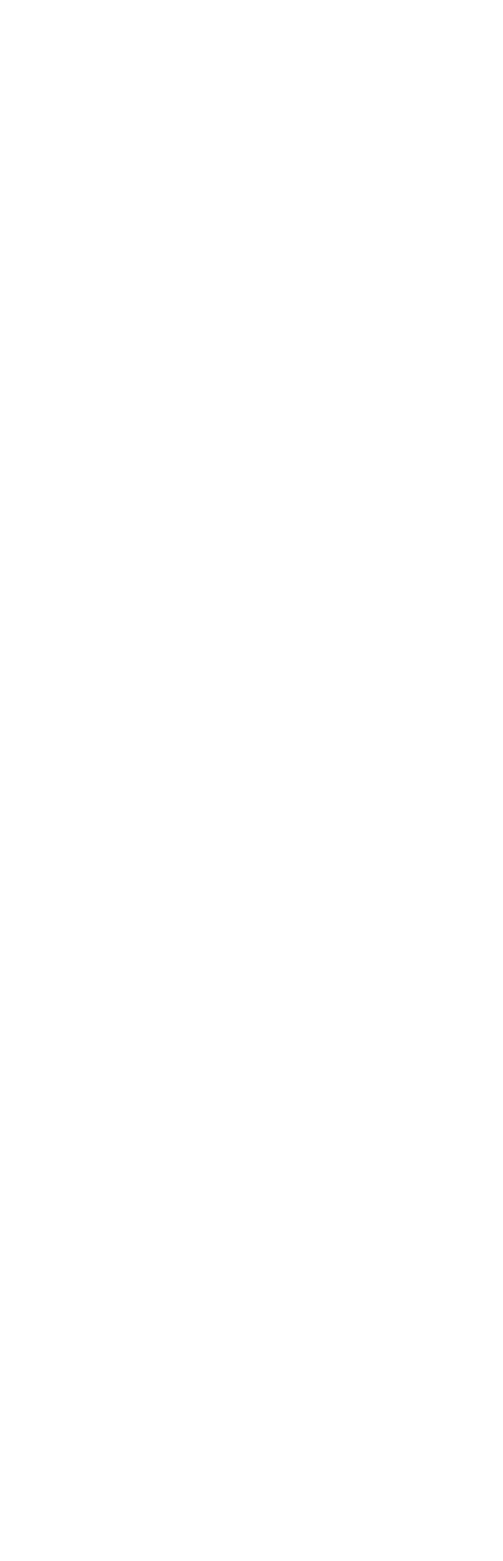
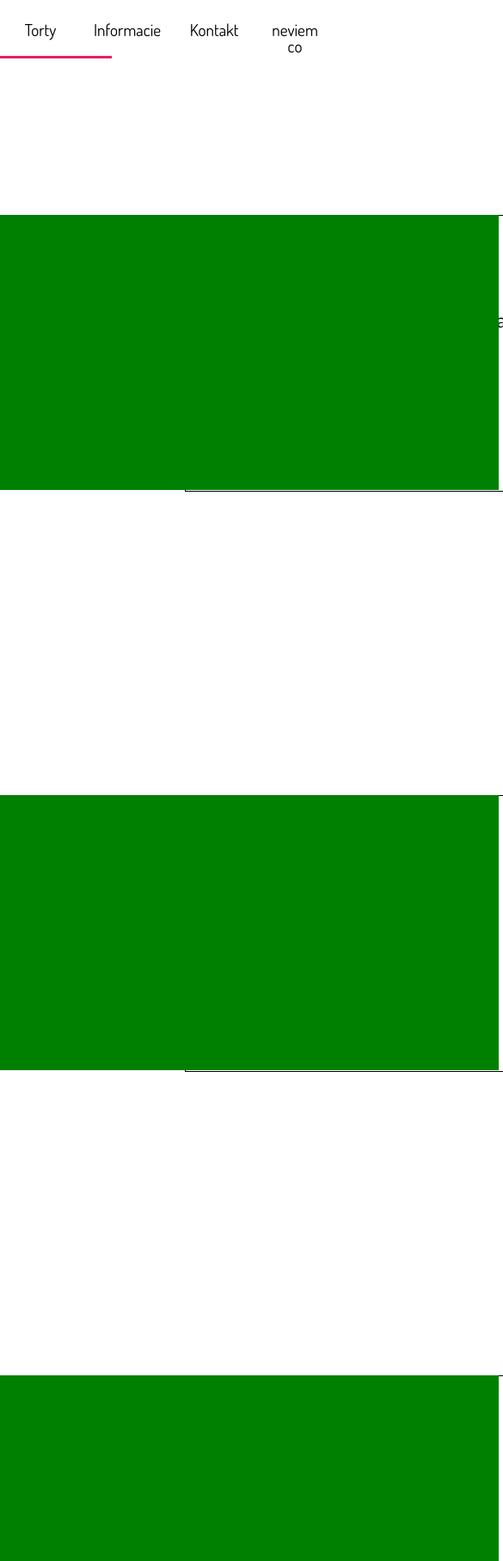
Before and after one commit to jdujava/amavet, a plain HTML site: page web/main/index.html in a window 390 px wide. Shown: the top 1816 px of the page at 86% size, 585 px wide, since content can reach past the window. Before the commit the page ends 844 px from the top, so only its background shows below. Drawn offline with nearby package versions, Linux system fonts and the light colour scheme; files whose address does not match are found by name; a web font is replaced by a local one.

Commit message:
ok dnes nato serem, je tu zakladny JS template, viac dorobim zajtra alebo nwm kedy.. kto chce moze vyriesit to, ze ked prichadza text tak aby prichadzal z oapcity 0 na 1 alebo tak.. v dalsom update zakomentujem cssko aj js teraz idem spat

```diff
--- a/web/main/index.html
+++ b/web/main/index.html
@@ -6,9 +6,45 @@
     <meta name="viewport" content="width=device-width, initial-scale=1">
     <link rel="stylesheet" type="text/css" href="style.min.css">
     <link href="https://fonts.googleapis.com/css?family=Titillium+Web:200,100" rel="stylesheet" type="text/css">
-    <script src="https://use.fontawesome.com/48ebfa5eab.js"></script>
     <title>trololo</title>
   </head>
+  <body>
+    <div class="page_1">
+      <nav><a>Torty</a><a>Informacie</a><a>Kontakt</a><a>neviem co</a></nav>
+      <div class="a_border"></div>
+      <div id="first_pic" class="pic_1"></div>
+      <div class="scroll_trigger"></div>
+      <div class="right_text scroll_trigger2">
+        <div class="right_sheet"></div>
+        <h1>MARCIPANOVÉ TORTY</h1>
+        <p>Random paragraph over here</p>
+        <p>please insert your text becouse im mad</p><a>
+          <div class="button"><span>viac</span></div></a>
+      </div>
+    </div>
+    <div class="page_2">
+      <div class="pic_1"></div>
+      <div class="scroll_trigger"></div>
+      <div class="right_text scroll_trigger2">
+        <div class="right_sheet">	</div>
+        <h1>MARCIPANOVÉ TORTY</h1>
+        <p>Tento virtualny cancer sa mi nepaci</p>
+        <p>pretoze je o nicom</p><a>
+          <div class="button"><span>viac</span></div></a>
+      </div>
+    </div>
+    <div class="page_3">
+      <div class="pic_1"></div>
+      <div class="scroll_trigger">	</div>
+      <div class="right_text scroll_trigger2">
+        <div class="right_sheet"></div>
+        <h1>MARCIPANOVÉ TORTY</h1>
+        <p>vazne Dzony...</p>
+        <p>pisanie niektorych veci v jade je RIP</p><a>
+          <div class="button"><span>viac</span></div></a>
+      </div>
+    </div>
+  </body>
+  <script src="../lib/jquery-3.1.1.min.js"></script>
+  <script src="jscript.js"></script>
 </html>
-<script src="jquery-3.1.1.min.js"></script>
-<script src="jscript.js"></script>
--- a/web/main/jscript.js
+++ b/web/main/jscript.js
@@ -1,66 +1,33 @@
 $(document).ready(function(){
-	var current_page = $('title').text();
-	var item_offset;
-	var offset;
-	var element_pos;
-	var i = 0;
-	var t = 1;
-	var margin_left = 0;
-	var doc_height = $(document).height();
-	$('#knife').addClass('element-animation');
-	$('#fork').addClass('element-animation');
-	$('.horizontal').animate({'width': '450px'}, 1500);
-	$('.slider_text p').css('opacity', '0');
-	$('.slider_text p:eq(4)').css('opacity', '1');
-	var sliding = setInterval(slider,6000);
-	function slider(){
-		if(i == 4)
-		{
-			$('.leader').css('margin-left', '0px');
-			margin_left = -1000;
-			$('.leader').animate({'margin-left': '' + margin_left + 'px'},2000);
-			$('.slider_text p').animate({"opacity": "0"}, 300);
-			$('.slider_text p:eq(1)').delay(500).animate({"opacity": "1"}, 2500);
-			i=1;
-			t=2;
-		}
-		else
-		{
-			margin_left -= 1000;
-			$('.slider_text p').animate({"opacity": "0"}, 300);
-			$('.slider_text p:eq(' + t + ')').delay(500).animate({"opacity": "1"}, 2500);
-			$('.leader').animate({'margin-left': '' + margin_left + 'px'},2000);
-			t +=1;
-			i +=1;
-		}
-	}
+  var win_offset;
+  var this_offset;
+  var win_height = $(window).height();
+  var i = 1;
+  setTimeout(function() {
+    $('.page_1 .scroll_trigger').addClass('smooth');
+  },1000);
+  $('.page_1 .right_sheet').animate({height: '80px'}, 1000);
+  $('.page_1 h1').addClass('comin_in_hot');
+  $('.page_1 p').addClass('comin_in_hot');
+  $('nav a').hover(function() {
+		var ppos = $(this).offset();
+		$('.a_border').css("left",ppos.left);
+  	$('.a_border').toggleClass('nav_hover');
+  }, function() {
+		$('.a_border').toggleClass('nav_hover');
+  });
+
+  $(window).on('scroll', function() {
+      this_offset = $('.scroll_trigger').eq(i).offset().top;
+      win_offset = $(window).scrollTop() + win_height;
+      if(win_offset-250>this_offset){
+        setTimeout(function(integer) {
+          $('.scroll_trigger').eq(integer).addClass('smooth');
+        }.bind(null, i), 1000);
+        $('.right_sheet').eq(i).animate({height: '80px'}, 1000);
+        $('.page_'+ (i+1)+ ' h1').addClass('comin_in_hot');
+        $('.page_'+ (i+1)+ ' p').addClass('comin_in_hot');
+        i++;
+      }
+  });
 });
-
-/*$(window).on("scroll", function(){
-		item_offset = $(window).scrollTop()-116;
-		offset = $(window).scrollTop();
-		element_pos = $('footer h3').offset().top;
-		console.log(offset);
-		if(item_offset > 0 && item_offset<817)
-		{
-			$('.menu1').css("background-size", "" + (120 - (item_offset/40.85)) + "%", + (120 - (item_offset/40.85)) + "%");
-			$('.menu2').css("background-size", "" + (120 - (item_offset/40.85)) + "%", + (120 - (item_offset/40.85)) + "%");
-		}
-		if (offset + $(window).height() >= element_pos)
-		{
-			$('.hnedypasik').animate({"width": "180px"}, 700);
-			var delay = 300;
-			var progress = setInterval(cycle, delay);
-
-			var index = 1;
-			function cycle(){
-				var dis = document.getElementById('' + index);
-				$(dis).addClass('fade_in');
-				index ++;
-
-				if(index>5){
-					clearInterval(progress);
-				}
-			};
-		}
-	});*/
--- /dev/null
+++ b/web/main/reset.css
@@ -0,0 +1,43 @@
+html, body, div, span, applet, object, iframe,
+h1, h2, h3, h4, h5, h6, p, blockquote, pre,
+a, abbr, acronym, address, big, cite, code,
+del, dfn, em, img, ins, kbd, q, s, samp,
+small, strike, strong, sub, sup, tt, var,
+b, u, i, center,
+dl, dt, dd, ol, ul, li,
+fieldset, form, label, legend,
+table, caption, tbody, tfoot, thead, tr, th, td,
+article, aside, canvas, details, embed,
+figure, figcaption, footer, header, hgroup,
+menu, nav, output, ruby, section, summary,
+time, mark, audio, video {
+	margin: 0;
+	padding: 0;
+	border: 0;
+	font-size: 100%;
+	font: inherit;
+	vertical-align: baseline;
+}
+/* HTML5 display-role reset for older browsers */
+article, aside, details, figcaption, figure,
+footer, header, hgroup, menu, nav, section {
+	display: block;
+}
+body {
+	line-height: 1;
+}
+ol, ul {
+	list-style: none;
+}
+blockquote, q {
+	quotes: none;
+}
+blockquote:before, blockquote:after,
+q:before, q:after {
+	content: '';
+	content: none;
+}
+table {
+	border-collapse: collapse;
+	border-spacing: 0;
+}
--- a/web/main/style.sass
+++ b/web/main/style.sass
@@ -1,6 +1,100 @@
 @import url('reset.css')
-@import url('https://fonts.googleapis.com/css?family=Titillium+Web:200,400&subset=latin-ext')
+@import url('https://fonts.googleapis.com/css?family=Dosis')
+$pink:  #E91E63
 
-@import url('https://fonts.googleapis.com/css?family=Open+Sans')
+body
+  font-family: 'Dosis', sans-serif
+nav
+  position: absolute
+  width: 100%
+  height: 60px
+  display: flex
+  justify-content: center
+nav a
+  font-size: 1.2em
+  padding: 25px 15px
+  box-sizing: content-box
+  width: 100px
+  text-align: center
+a
+  cursor: pointer
+.a_border
+  background-color: $pink
+  opacity: 0
+  position: absolute
+  height: 3px
+  top: 75px
+  width: 130px
+.nav_hover
+  opacity: 1
+  transform: translateY(-10px)
+  transition: transform .4s, opacity .8s
+.button
+  position: absolute
+  top: 50%
+  left: 25%
+  width: 130px
+  height: 50px
+  border: 1px solid black
 
-@import url('https://fonts.googleapis.com/css?family=Text+Me+One')
+.button span
+  position: absolute
+  width: 100%
+  text-align: center
+  top: 30%
+  cursor: pointer
+    //landing page
+.page_1
+  position: absolute
+  width: 100%
+  height: 80%
+.page_2
+  width: 100%
+  height: 80%
+  position: absolute
+  top: 80%
+.page_3
+  width: 100%
+  height: 80%
+  position: absolute
+  top: 160%
+.pic_1,.scroll_trigger
+  position: absolute
+  top: 250px
+  width: 580px
+  height: 320px
+  background-color: green
+.scroll_trigger
+  background-color: white
+  z-index: 2
+.smooth
+  width: 0px
+  transition: all 1s
+.right_text
+  position: absolute
+  left: 55%
+  width: 580px
+  top: 250px
+  border: 1px solid black
+  height: 320px
+  z-index: -5
+.right_sheet
+  position: absolute
+  width: 7px
+  height: 0px
+  background-color: $pink
+.right_text h1
+  font-size: 2em
+  position: absolute
+  top: 50px
+  left: 25px
+  transition: all 1s
+.right_text p
+  left: 30px
+  top: 110px
+  position: relative
+  font-size: 1.5em
+  transition: all 1s
+.comin_in_hot
+  color: black
+  transform: translateY(-25px)
```
Also changed, not shown: web/keyinfo.txt, web/lib/jquery-3.1.0.min.js (deleted), web/main/style.min.css, 1 other file.
